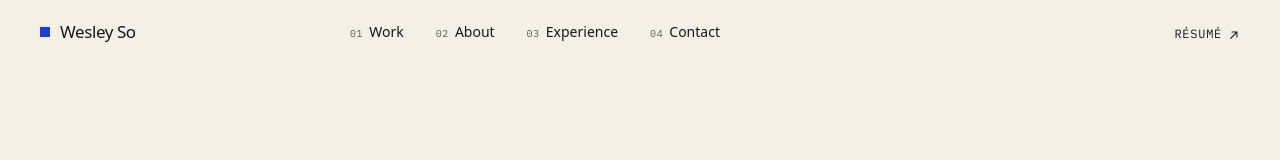
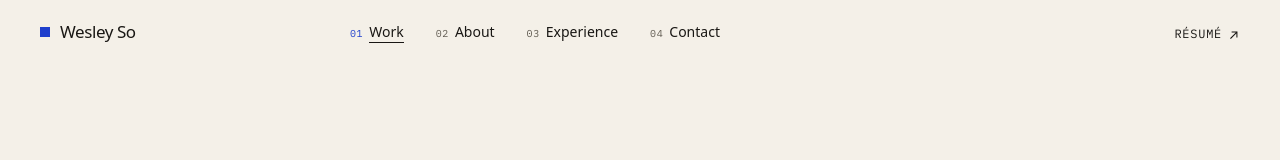
Before and after one commit to wesleyso-dev/wesleyso-dev.github.io, a React (Vite) app: page / in a window 1280 px wide. Shown: the top 160 px of the page. Built offline with nearby package versions, Linux system fonts and the light colour scheme.

Commit message:
Highlight the current section in the desktop nav
A useActiveSection hook watches homepage sections with IntersectionObserver.
The matching nav link gets aria-current="location", which also drives its
cobalt number and underline. Nothing is marked on other pages.

```diff
--- a/src/components/layout/SiteHeader.tsx
+++ b/src/components/layout/SiteHeader.tsx
@@ -1,9 +1,12 @@
-import { Link } from 'react-router'
+import { Link, useLocation } from 'react-router'
 import { links, site } from '../../content/site'
+import { useActiveSection } from '../../hooks/useActiveSection'
 import { useScrolled } from '../../hooks/useScrolled'
 import { Arrow } from '../ui/Arrow'
 import { ExternalLink } from '../ui/ExternalLink'
 import { navItems, sectionHref } from './nav'
+
+const sectionIds = navItems.map((item) => item.id)
 
 type Props = {
   menuOpen: boolean
@@ -13,6 +16,8 @@ type Props = {
 export function SiteHeader({ menuOpen, onToggleMenu }: Props) {
   const scrolled = useScrolled()
   const raised = scrolled || menuOpen
+  const { pathname } = useLocation()
+  const active = useActiveSection(sectionIds, pathname === '/')
 
   return (
     <header
@@ -36,16 +41,27 @@ export function SiteHeader({ menuOpen, onToggleMenu }: Props) {
 
         <nav aria-label="Primary" className="col-span-7 col-start-4 hidden md:block">
           <ul className="flex gap-8">
-            {navItems.map((item) => (
+            {navItems.map((item) => {
+              const current = item.id === active
+              return (
                 <li key={item.id}>
-                <Link to={sectionHref(item.id)} className="group flex items-baseline gap-1.5 text-small">
-                  <span className="label text-[0.625rem] text-muted transition-colors group-hover:text-cobalt">
+                  <Link
+                    to={sectionHref(item.id)}
+                    aria-current={current ? 'location' : undefined}
+                    className="group flex items-baseline gap-1.5 text-small"
+                  >
+                    <span
+                      className={`label text-[0.625rem] transition-colors group-hover:text-cobalt ${
+                        current ? 'text-cobalt' : 'text-muted'
+                      }`}
+                    >
                       {item.number}
                     </span>
                     <span className="link-draw">{item.label}</span>
                   </Link>
                 </li>
-            ))}
+              )
+            })}
           </ul>
         </nav>
 
--- /dev/null
+++ b/src/hooks/useActiveSection.ts
@@ -0,0 +1,35 @@
+import { useEffect, useState } from 'react'
+
+/**
+ * Which of the given sections is currently being read: the one crossing a
+ * line ~40% down the viewport. Sections are found by `aria-labelledby={id}`.
+ * Pass `enabled: false` on pages without those sections.
+ */
+export function useActiveSection(ids: string[], enabled: boolean) {
+  const [active, setActive] = useState<string | null>(null)
+  const key = ids.join(',')
+
+  useEffect(() => {
+    if (!enabled) return
+
+    const sections = key
+      .split(',')
+      .map((id) => document.querySelector<HTMLElement>(`section[aria-labelledby="${id}"]`))
+      .filter((el): el is HTMLElement => el !== null)
+
+    const observer = new IntersectionObserver(
+      (entries) => {
+        for (const entry of entries) {
+          if (entry.isIntersecting) setActive(entry.target.getAttribute('aria-labelledby'))
+        }
+      },
+      // A thin band 40% from the top: exactly one section is in it at a time.
+      { rootMargin: '-40% 0px -59% 0px' },
+    )
+
+    sections.forEach((section) => observer.observe(section))
+    return () => observer.disconnect()
+  }, [key, enabled])
+
+  return enabled ? active : null
+}
--- a/src/styles/index.css
+++ b/src/styles/index.css
@@ -172,7 +172,8 @@
   .link-draw:hover,
   .link-draw:focus-visible,
   .group:hover .link-draw,
-  .group:focus-visible .link-draw {
+  .group:focus-visible .link-draw,
+  [aria-current] .link-draw {
     background-size: 100% 1px;
   }
 
```
Lines whose indentation alone changed are shown as unchanged.
